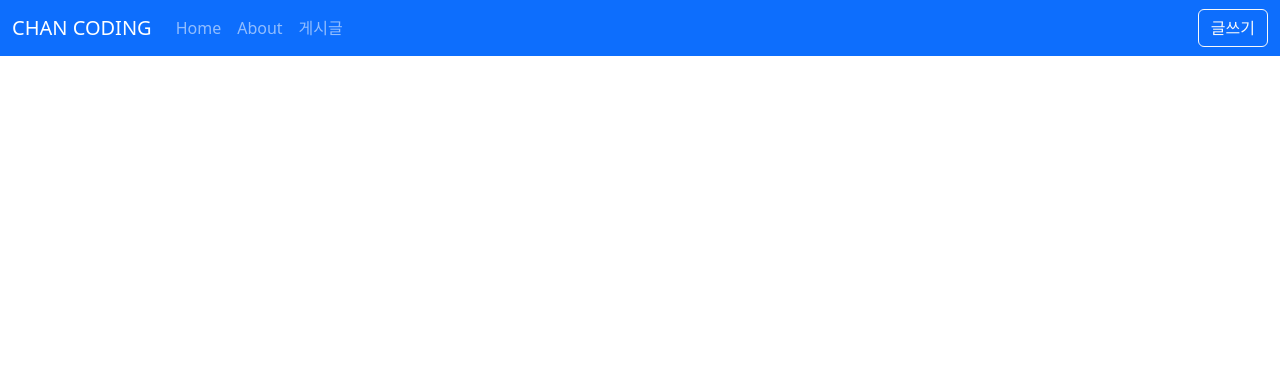
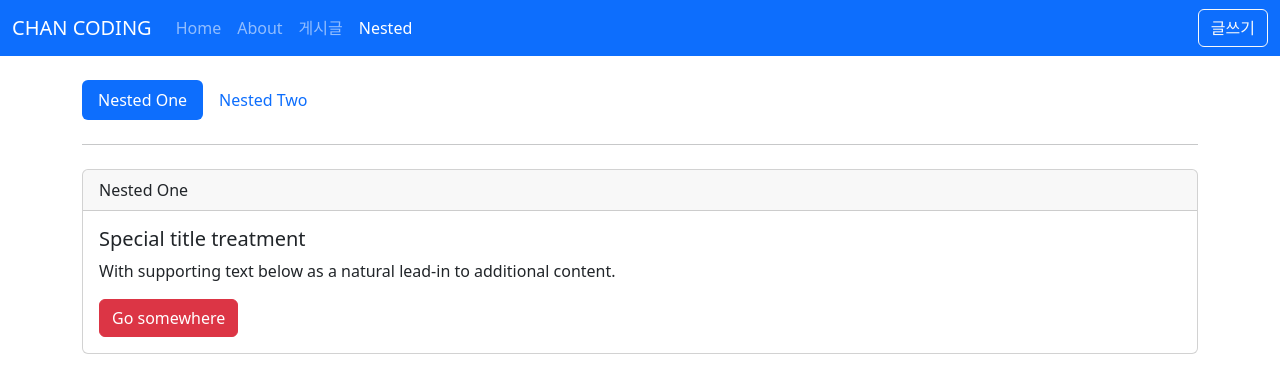
Before and after one commit to changonna/vue3-posts, a Vue app: page /nested/one in a window 1280 px wide. Shown: the top 392 px of the page. Built offline with nearby package versions, Linux system fonts and the light colour scheme.

Commit message:
feat: 중첩 라우팅 및 404 페이지 추가

```diff
--- a/src/layouts/TheHeader.vue
+++ b/src/layouts/TheHeader.vue
@@ -31,6 +31,11 @@
 								>게시글</RouterLink
 							>
 						</li>
+						<li class="nav-item">
+							<RouterLink class="nav-link" active-class="active" to="/nested"
+								>Nested</RouterLink
+							>
+						</li>
 					</ul>
 					<div class="d-flex" role="search">
 						<button class="btn btn-outline-light" type="button" @click="goPage">
--- a/src/router/index.ts
+++ b/src/router/index.ts
@@ -1,10 +1,15 @@
 import { createRouter, createWebHistory } from 'vue-router';
 import HomeView from '@/views/HomeView.vue';
 import AboutView from '@/views/AboutView.vue';
+import NotFoundView from '@/views/NotFoundView.vue';
 import PostCreateView from '@/views/posts/PostCreateView.vue';
 import PostListView from '@/views/posts/PostListView.vue';
 import PostDetailView from '@/views/posts/PostDetailView.vue';
 import PostEditView from '@/views/posts/PostEditView.vue';
+import NestedView from '@/views/nested/NestedView.vue';
+import NestedOneView from '@/views/nested/NestedOneView.vue';
+import NestedTwoView from '@/views/nested/NestedTwoView.vue';
+import NestedHomeView from '@/views/nested/NestedHomeView.vue';
 
 const routes = [
 	{
@@ -37,6 +42,33 @@
 		name: 'PostEdit',
 		component: PostEditView,
 	},
+	{
+		path: '/:pathMatch(.*)*',
+		name: 'NotFound',
+		component: NotFoundView,
+	},
+	{
+		path: '/nested',
+		name: 'NestedView',
+		component: NestedView,
+		children: [
+			{
+				path: '',
+				name: 'NestedHome',
+				component: NestedHomeView,
+			},
+			{
+				path: 'one',
+				name: 'NestedOne',
+				component: NestedOneView,
+			},
+			{
+				path: 'two',
+				name: 'NestedTwo',
+				component: NestedTwoView,
+			},
+		],
+	},
 ];
 
 const router = createRouter({
--- /dev/null
+++ b/src/views/NotFoundView.vue
@@ -0,0 +1,16 @@
+<template>
+	<div class="text-center py-5">
+		<h1>Oops!</h1>
+		<h2>404 Not Found</h2>
+		<div class="text-muted">요청한 페이지를 찾을 수 없습니다!</div>
+		<div class="mt-4">
+			<RouterLink to="/">
+				<button class="btn btn-primary">HOME</button>
+			</RouterLink>
+		</div>
+	</div>
+</template>
+
+<script setup></script>
+
+<style lang="scss" scoped></style>
--- /dev/null
+++ b/src/views/nested/NestedHomeView.vue
@@ -0,0 +1,13 @@
+<template>
+	<div class="card">
+		<div class="card-header">Home</div>
+		<div class="card-body">
+			<h5 class="card-title">Nested home view</h5>
+			<!-- <a href="#" class="btn btn-warning">Go somewhere</a> -->
+		</div>
+	</div>
+</template>
+
+<script setup></script>
+
+<style lang="scss" scoped></style>
--- /dev/null
+++ b/src/views/nested/NestedOneView.vue
@@ -0,0 +1,16 @@
+<template>
+	<div class="card">
+		<div class="card-header">Nested One</div>
+		<div class="card-body">
+			<h5 class="card-title">Special title treatment</h5>
+			<p class="card-text">
+				With supporting text below as a natural lead-in to additional content.
+			</p>
+			<a href="#" class="btn btn-danger">Go somewhere</a>
+		</div>
+	</div>
+</template>
+
+<script setup></script>
+
+<style lang="scss" scoped></style>
--- /dev/null
+++ b/src/views/nested/NestedTwoView.vue
@@ -0,0 +1,16 @@
+<template>
+	<div class="card">
+		<div class="card-header">Nested Two</div>
+		<div class="card-body">
+			<h5 class="card-title">Special title treatment</h5>
+			<p class="card-text">
+				With supporting text below as a natural lead-in to additional content.
+			</p>
+			<a href="#" class="btn btn-warning">Go somewhere</a>
+		</div>
+	</div>
+</template>
+
+<script setup></script>
+
+<style lang="scss" scoped></style>
--- /dev/null
+++ b/src/views/nested/NestedView.vue
@@ -0,0 +1,30 @@
+<template>
+	<div>
+		<ul class="nav nav-pills">
+			<li class="nav-item">
+				<RouterLink
+					class="nav-link"
+					active-class="active"
+					:to="{
+						name: 'NestedOne',
+						replace: true,
+					}"
+					>Nested One</RouterLink
+				>
+			</li>
+			<li class="nav-item">
+				<RouterLink class="nav-link" active-class="active" to="/nested/two"
+					>Nested Two</RouterLink
+				>
+			</li>
+		</ul>
+		<hr class="my-4" />
+		<RouterView></RouterView>
+	</div>
+</template>
+
+<script setup>
+import { RouterLink } from 'vue-router';
+</script>
+
+<style lang="scss" scoped></style>
--- a/tsconfig.json
+++ b/tsconfig.json
@@ -11,7 +11,8 @@
     },
     "jsx": "preserve",
     "outDir": "./dist",
-    "rootDir": "./src"
+    "rootDir": "./src",
+
   },
   "include": ["env.d.ts", "src/**/*", "src/**/*.vue", "jsconfig.ts", "shims-vue.d.ts"],
   "exclude": ["node_modules","dist"],
```
